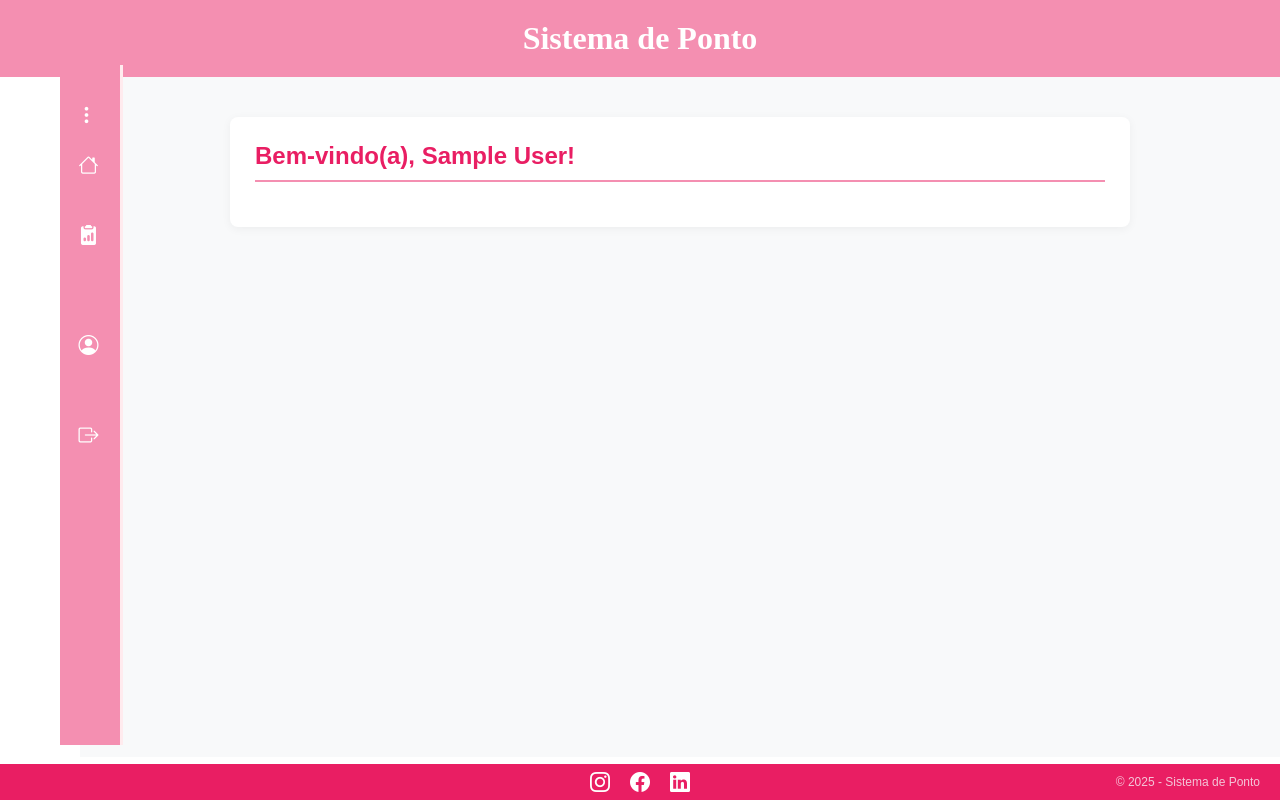
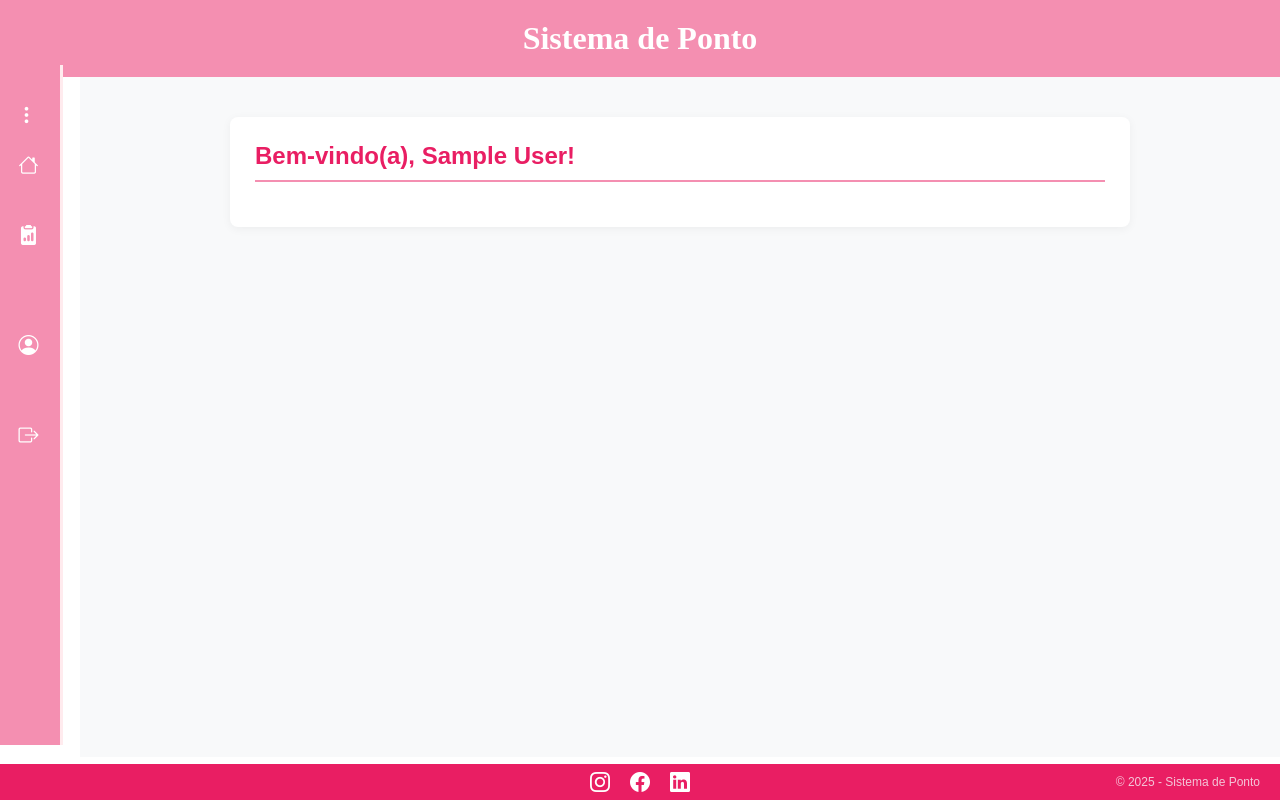
Before and after one commit to leandrabazilio/SISTEMADEPONTO, a PHP site: page /painel.php in a window 1280 px wide. Run offline with PHP 8.4, Linux system fonts and the light colour scheme; the visitor is signed in with stand-in values (Sample User, id 1); some libraries are stand-ins or nearby versions.

Commit message:
ateração no menu

```diff
--- a/frontend/style.css
+++ b/frontend/style.css
@@ -27,7 +27,7 @@
 
     position: absolute;
     top: 65px;
-    left: 60px;
+    left: 0px;
     overflow: hidden;
     transition: .2s;
 }
```
